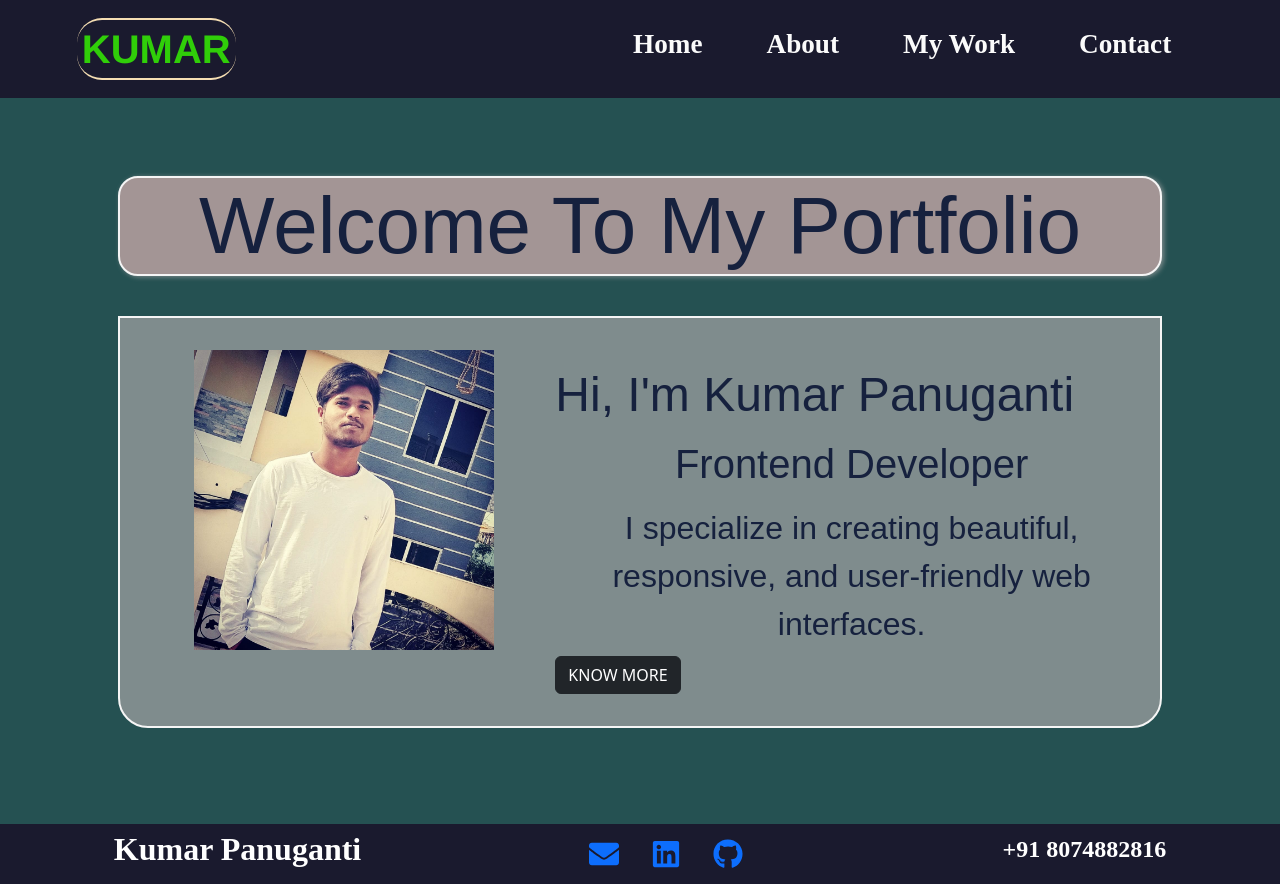
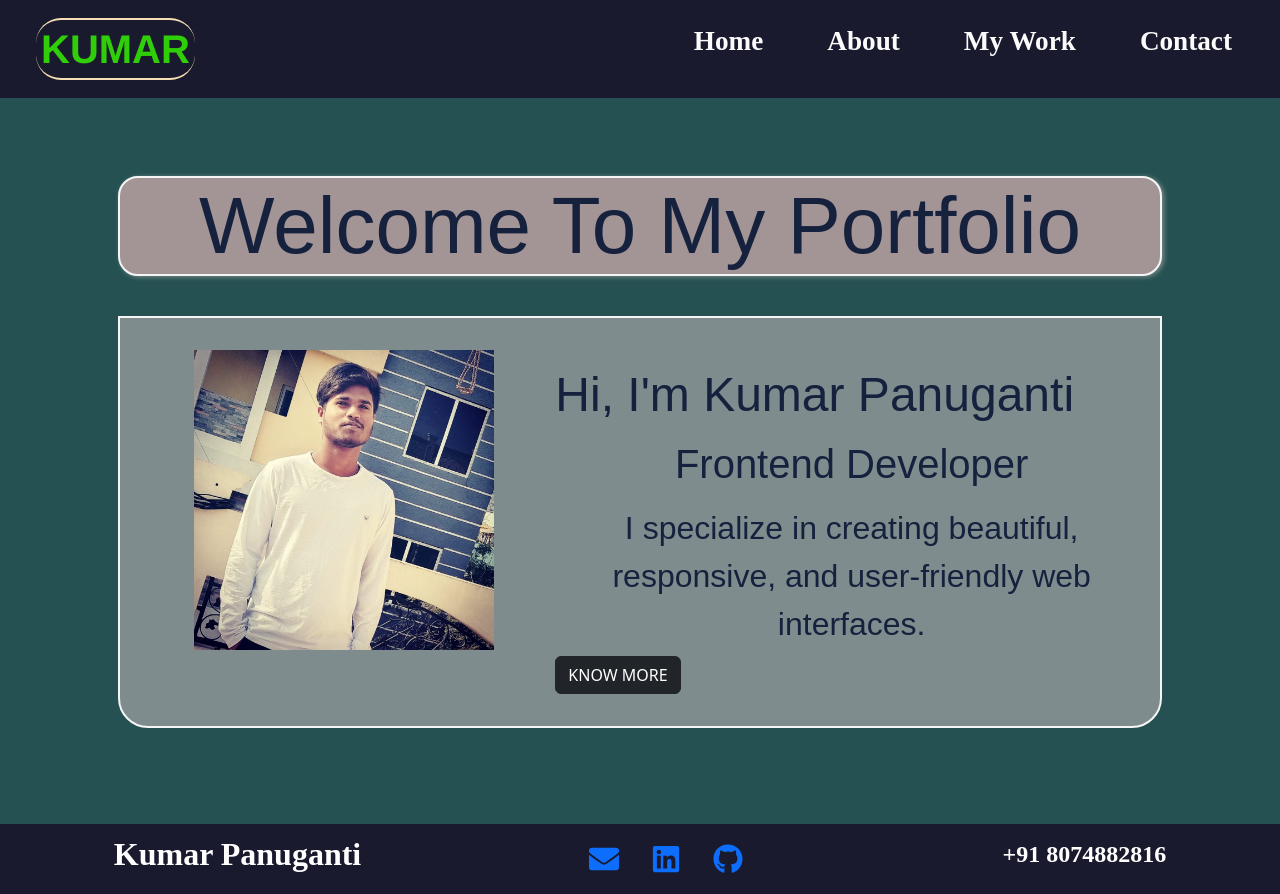
Before and after one commit to kumarpanuganti/kumar-portfolio, a React (Create React App) app: page / in a window 1280 px wide. Built offline with nearby package versions, Linux system fonts and the light colour scheme.

Commit message:
style tweaks

```diff
--- a/src/components/Footer.js
+++ b/src/components/Footer.js
@@ -4,8 +4,8 @@ import { FaLinkedin, FaGithub, FaEnvelope } from "react-icons/fa";
 const Footer = () => {
   return (
     <nav className="footer-container">
-      <h2>Kumar Panuganti</h2>
-      <div className="social-icons">
+      <h2 className="footer-container-name">Kumar Panuganti</h2>
+      <div className="footer-container-social-icons">
         <a
           href="mailto:your.kpanuganti82@gmail.com"
           target="_blank"
@@ -24,7 +24,7 @@ const Footer = () => {
           <FaGithub />
         </a>
       </div>
-      <h4>+91 8074882816</h4>
+      <h4 className="footer-container-numb">+91 8074882816</h4>
     </nav>
   );
 };
--- a/src/components/MyWork.js
+++ b/src/components/MyWork.js
@@ -35,7 +35,7 @@ const MyWork = () => {
   return (
     <div className="mywork-comp">
       <div className="container">
-        <h1>Project Highlights</h1>
+        <h1 className="mywork-comp-hdng">Project Highlights</h1>
         {projects.map((project, index) => (
           <Project key={index} project={project} />
         ))}
--- a/src/components/Navbar.js
+++ b/src/components/Navbar.js
@@ -5,39 +5,71 @@ import { Link, useNavigate } from "react-router-dom";
 const Navbar = () => {
   const [isOpen, setIsOpen] = useState(false);
   const navigate = useNavigate();
+
   const toggleNavbar = () => {
     setIsOpen(!isOpen);
   };
+
   const handleNavigation = (path) => {
+    setIsOpen(false);
     window.scrollTo(0, 0);
-    navigate("/");
-    setIsOpen(false);
+    navigate(path);
   };
+
   return (
-    <nav className="nav-container">
+    <nav className="nav-container overflow-hidden">
       <div className="nav-container-logo">
-        <h1 className="nav-container-hdng" onClick={handleNavigation}>
+        <h1
+          className="nav-container-logo-hdng"
+          onClick={() => handleNavigation("/")}
+        >
           KUMAR
         </h1>
       </div>
-      <div
+      <ul
         className={isOpen ? "nav-container-list active" : "nav-container-list"}
       >
-        <Link to="/" className="nav-link" onClick={handleNavigation}>
-          <h5>Home</h5>
-        </Link>
-        <Link to="/about-me" className="nav-link" onClick={handleNavigation}>
-          <h5>About</h5>
-        </Link>
-        <Link to="/my-work" className="nav-link" onClick={handleNavigation}>
-          <h5>My Work</h5>
-        </Link>
-        <Link to="/contact" className="nav-link" onClick={handleNavigation}>
-          <h5>Contact</h5>
-        </Link>
-      </div>
-      <button className="nav-btn" onClick={toggleNavbar}>
+        <li>
+          <Link
+            to="/"
+            className="nav-link"
+            onClick={() => handleNavigation("/")}
+          >
+            <h5 className="nav-link-hdng">Home</h5>
+          </Link>
+        </li>
+        <li>
+          <Link
+            to="/about-me"
+            className="nav-link"
+            onClick={() => handleNavigation("/about-me")}
+          >
+            <h5 className="nav-link-hdng">About</h5>
+          </Link>
+        </li>
+        <li>
+          <Link
+            to="/my-work"
+            className="nav-link"
+            onClick={() => handleNavigation("/my-work")}
+          >
+            <h5 className="nav-link-hdng">My Work</h5>
+          </Link>
+        </li>
+        <li>
+          <Link
+            to="/contact"
+            className="nav-link"
+            onClick={() => handleNavigation("/contact")}
+          >
+            <h5 className="nav-link-hdng">Contact</h5>
+          </Link>
+        </li>
+      </ul>
+
+      <button className="nav-container-btn" onClick={toggleNavbar}>
         {isOpen ? <FaTimes /> : <FaBars />}
+        {/* {isOpen ? "C" : "O"} */}
       </button>
     </nav>
   );
--- a/src/styles/aboutme.scss
+++ b/src/styles/aboutme.scss
@@ -3,8 +3,15 @@
   color: #f2e7e7; /* dark gray text for readability */
   background-color: #255152;
   padding: 6rem 1.5rem 2rem;
+  overflow-y: hidden;
+  @media (max-width: 767px) {
+    padding: 5rem 0 1rem;
+  }
   &-content {
     padding: 35px 25px;
+    @media (max-width: 767px) {
+      padding: 20px;
+    }
     h1 {
       margin-bottom: 35px;
       font-weight: bold;
--- a/src/styles/contact.scss
+++ b/src/styles/contact.scss
@@ -5,6 +5,9 @@
   justify-content: center;
   align-items: center;
   padding: 8.3rem 1.5rem 3rem;
+  @media (max-width: 767px) {
+    overflow-y: hidden;
+  }
   &-section {
     background-color: #9e9a9696;
     text-align: center;
@@ -13,6 +16,9 @@
     margin: 30px auto;
     box-shadow: 0px 0px 0px 2px #ddd;
     background-color: #1a1a2e;
+    @media (max-width: 768px) {
+      margin: 30px;
+    }
     h2 {
       margin-bottom: 20px;
       color: white;
--- a/src/styles/footer.scss
+++ b/src/styles/footer.scss
@@ -4,35 +4,36 @@
   justify-content: space-around;
   align-items: center;
   background-color: #1a1a2e;
-  color: white;
-  height: 60px;
-  @media (max-width:767px){
+  color: #fff;
+  height: 70px;
+  padding: 25px 0;
+  @media (max-width: 767px) {
     display: flex;
     flex-wrap: wrap;
     align-items: center;
     text-align: center;
-    padding: 0 1rem;
+    padding: 0.6rem 1rem;
   }
-  h2{
+  &-name {
     font-weight: 600;
-    @media (max-width:767px){
+    @media (max-width: 767px) {
       font-size: 16px;
     }
   }
-  h4{
+  &-numb {
     font-weight: 600;
-    @media (max-width:767px){
+    @media (max-width: 767px) {
       font-size: 16px;
     }
   }
-  .social-icons {
+  &-social-icons {
     display: flex;
     align-items: center;
     a {
       svg {
         font-size: 30px;
         margin-right: 2rem;
-        @media (max-width:767px){
+        @media (max-width: 767px) {
           font-size: 16px;
           margin-right: 0.5rem;
         }
--- a/src/styles/home.scss
+++ b/src/styles/home.scss
@@ -3,13 +3,14 @@
   color: #16213e;
   background-color: #255152;
   @media (max-width: 767px) {
-    padding: 8rem 0 2rem;
+    padding: 6rem 0 2rem;
+    overflow-y: hidden;
   }
   &-welcome {
     padding: 2rem 3rem;
     border-radius: 2rem;
     @media (max-width: 767px) {
-      padding: 2rem;
+      padding: 2rem 1.5rem;
     }
     &-img {
       width: 300px;
@@ -44,6 +45,7 @@
       justify-content: center;
       border-bottom-right-radius: 30px;
       border-bottom-left-radius: 30px;
+      // border-radius: 30px;
       border: 2px solid whitesmoke;
       @media (max-width: 768px) {
         flex-direction: column;
@@ -55,6 +57,7 @@
         margin: 0 auto;
         @media (max-width: 767px) {
           margin-bottom: 25px;
+          width: 95%;
         }
         img {
           width: 100%;
--- a/src/styles/mywork.scss
+++ b/src/styles/mywork.scss
@@ -3,13 +3,15 @@
   background-color: #255152;
   color: #f2e7e7;
   padding: 8rem 1.5rem 2rem;
-  @media(max-width:767px){
-    padding: 7rem 1rem 1rem;
+  overflow-y: hidden;
+  @media (max-width: 767px) {
+    padding: 7rem 0.5rem 1rem;
   }
-  h1 {
+  &-hdng {
     margin-bottom: 30px;
     text-align: center;
     font-family: sans-serif;
+    color: #fff;
   }
   &-project {
     display: flex;
@@ -19,7 +21,7 @@
     border-bottom-style: double;
     border-left-style: double;
     border-radius: 15px;
-    @media (max-width: 767px) {
+    @media (max-width: 768px) {
       flex-direction: column-reverse;
       padding: 10px 20px 30px;
     }
@@ -30,7 +32,7 @@
       background-color: rgba(7, 22, 25, 0.777);
       border-radius: 15px;
       padding: 30px 20px 20px 30px;
-      @media (max-width: 767px) {
+      @media (max-width: 768px) {
         width: 100%;
         margin-bottom: 40px;
       }
@@ -47,7 +49,7 @@
         row-gap: 10px;
         column-gap: 15px;
         text-align: center;
-        @media (max-width:767px){
+        @media (max-width: 767px) {
           grid-template-columns: auto auto;
         }
         h6 {
@@ -65,7 +67,7 @@
       width: 45%;
       border-top-left-radius: 25px;
       border-bottom-right-radius: 25px;
-      @media (max-width: 767px) {
+      @media (max-width: 768px) {
         margin-bottom: 20px;
         width: 100%;
       }
@@ -73,6 +75,10 @@
         width: 95%;
         margin: 40px auto 20px;
         padding: 30px 0;
+        @media (max-width: 768px) {
+          width: 100%;
+          margin: 10px auto 5px;
+        }
         img {
           width: 100%;
           border-radius: 30px;
@@ -83,7 +89,7 @@
         }
       }
       &-link {
-        a{
+        a {
           text-decoration-thickness: 2px;
           text-underline-offset: 5px;
         }
--- a/src/styles/navbar.scss
+++ b/src/styles/navbar.scss
@@ -5,15 +5,11 @@
   align-items: center;
   background-color: #1a1a2e;
   color: #e94560;
-  padding: 0.8rem 6%;
+  padding: 0.8rem 1rem;
   position: fixed;
   width: 100%;
   z-index: 5;
   &-logo {
-    h1 {
-      font-weight: bold;
-    }
-  }
     &-hdng {
       margin-left: 2rem;
       font-weight: bold;
@@ -22,22 +18,25 @@
       border-bottom: 2px solid wheat;
       border-radius: 25px;
       padding: 5px;
-    margin: 5px 0;
+      margin: 5px 0 5px 20px;
       font-family: "Franklin Gothic Medium", "Arial Narrow", Arial, sans-serif;
       cursor: pointer;
       @media (max-width: 767px) {
         margin-left: 1rem;
       }
     }
+  }
   &-list {
     display: flex;
     flex-direction: row;
+    list-style-type: none;
+    margin-top: 10px;
     @media (max-width: 1024px) {
       flex-direction: column;
       position: fixed;
       right: -300px;
-      top: 80px;
-      color: black;
+      top: 70px;
+      color: #000;
       width: 300px;
       height: 100vh;
       transition: 0.5s;
@@ -53,7 +52,7 @@
       text-decoration: none;
       color: #fbfbfb;
       margin: 0 2rem;
-      h5 {
+      &-hdng {
         font-size: 1.7rem;
         font-weight: bold;
         @media (max-width: 767px) {
@@ -67,7 +66,7 @@
       }
     }
   }
-  .nav-btn {
+  &-btn {
     display: none;
     @media (max-width: 1024px) {
       display: block;
```
Also changed, not shown: src/styles/global.scss (+17 -10 lines). Lines whose indentation alone changed are shown as unchanged.
